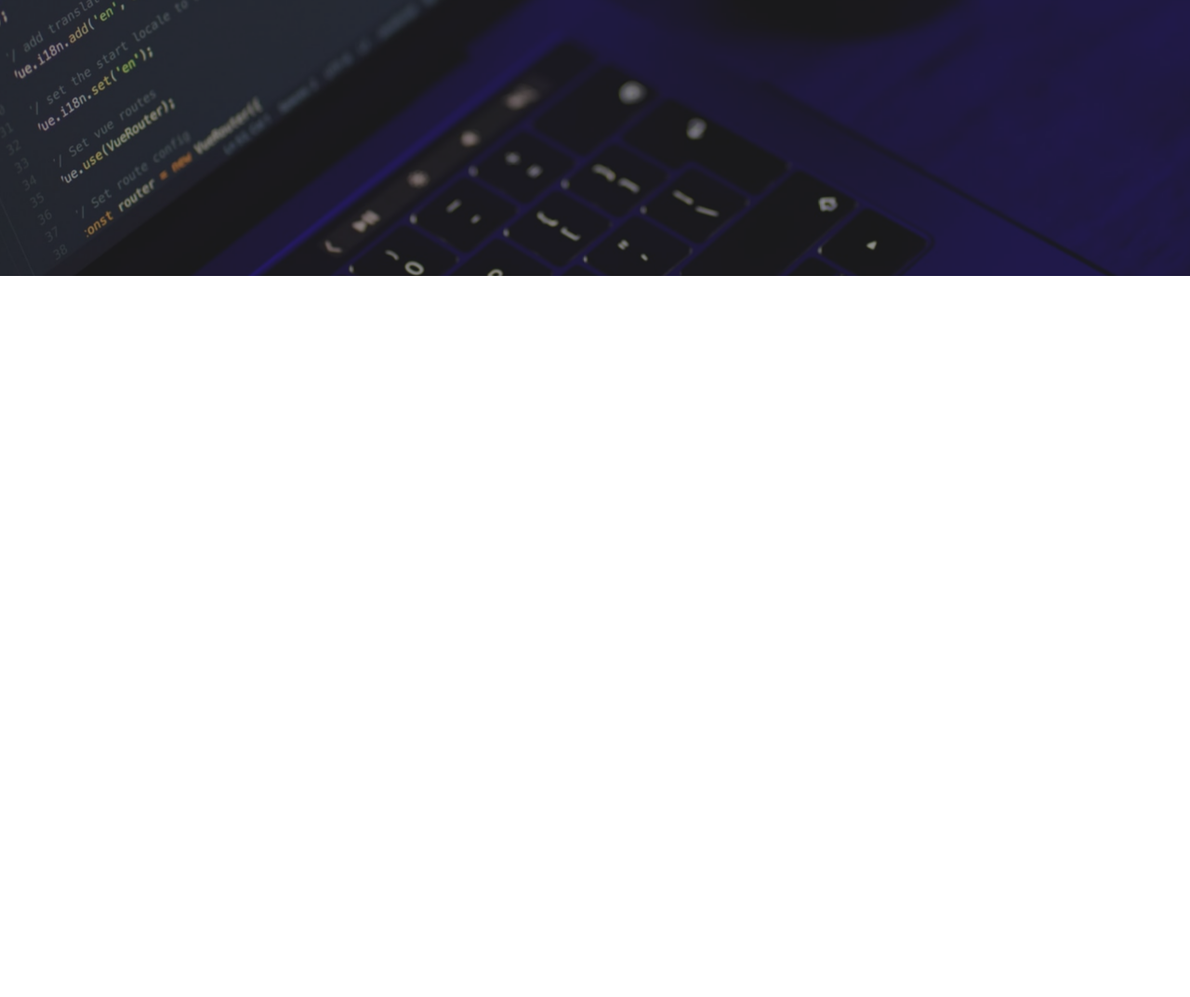
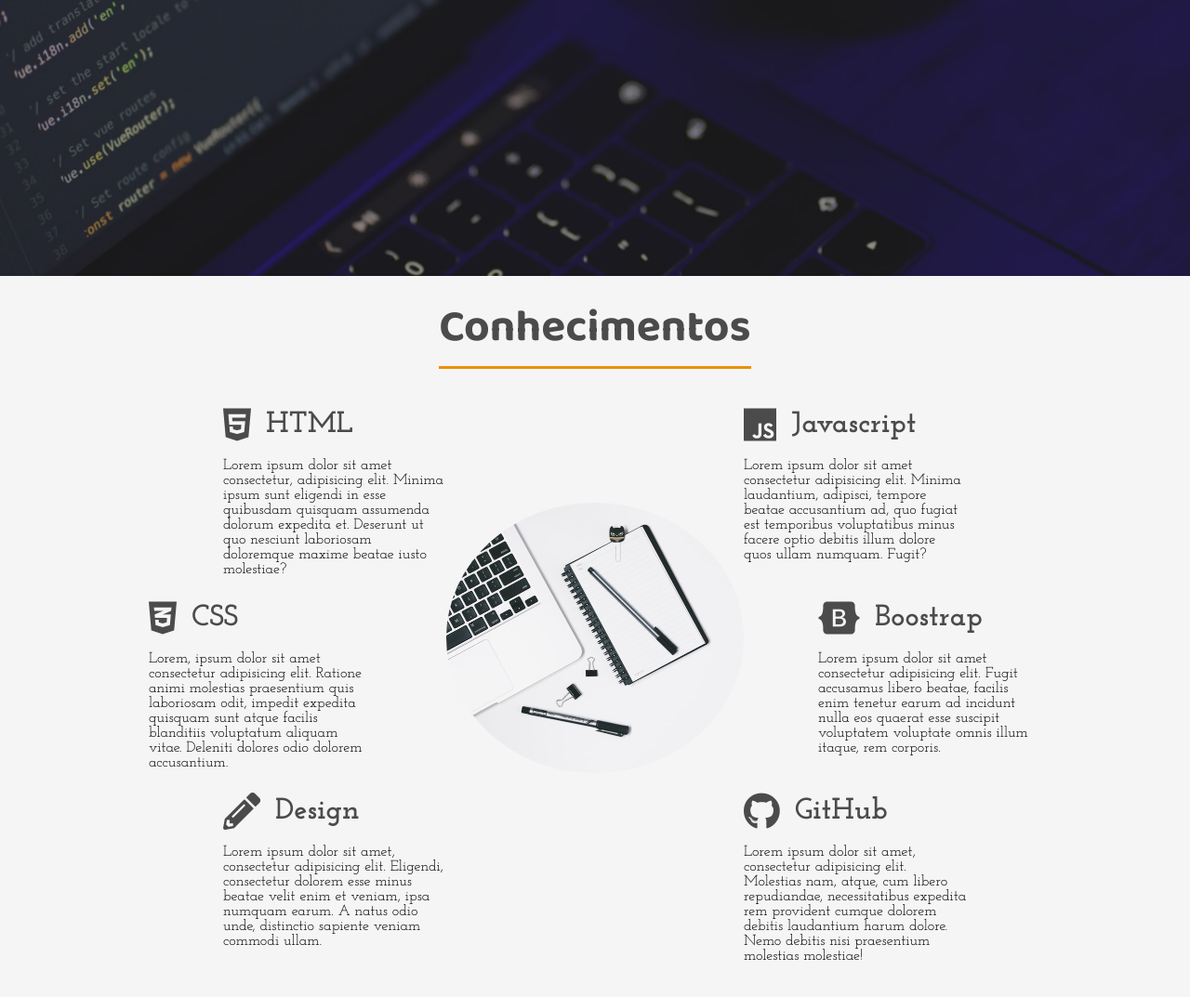
Before and after one commit to Natamoraes/portifolio, a plain HTML site: page index.html in a window 1280 px wide. Shown: the part 503-1576 px from the top of the page at 93% size. Before the commit the page ends 800 px from the top, so only its background shows below. Drawn offline with Linux system fonts and the light colour scheme.

Commit message:
:package: conhecimentos

```diff
--- a/index.html
+++ b/index.html
@@ -32,7 +32,7 @@
             </div>
         </header>
 
-        <div class="sidebar">
+        <aside class="sidebar">
             <nav>
                 <ul class="menu">
                     <li class="menu-item"><a href="#" class="menu-link">Home</a></li>
@@ -46,7 +46,73 @@
                 <a href="#"><i class="fab fa-instagram"></i></a>
                 <a href="#"><i class="fab fa-github-alt"></i></a>
             </div>
-        </div>
+        </aside>
+
+        <section class="sessao-conhecimentos">
+            <div class="sessao-header">
+                <h1>Conhecimentos</h1>
+            </div>
+            <div class="conhecimentos">
+                <div class="conhecimento">
+                    <div class="conhecimento-header">
+                        <i class="fab fa-html5"></i>
+                        <h3>HTML</h3>
+                    </div>
+                    <div class="conhecimento-text">
+                        <p>Lorem ipsum dolor sit amet consectetur, adipisicing elit. Minima ipsum sunt eligendi in esse quibusdam quisquam assumenda dolorum expedita et. Deserunt ut quo nesciunt laboriosam doloremque maxime beatae iusto molestiae?</p>
+                    </div>
+                </div>
+                <div class="conhecimento">
+                    <div class="conhecimento-header">
+                        <i class="fab fa-css3-alt"></i>
+                        <h3>CSS</h3>
+                    </div>
+                    <div class="conhecimento-text">
+                        <p>Lorem, ipsum dolor sit amet consectetur adipisicing elit. Ratione animi molestias praesentium quis laboriosam odit, impedit expedita quisquam sunt atque facilis blanditiis voluptatum aliquam vitae. Deleniti dolores odio dolorem accusantium.</p>
+                    </div>
+                </div>
+                <div class="conhecimento">
+                    <div class="conhecimento-header">
+                        <i class="fas fa-pencil-alt"></i>
+                        <h3>Design</h3>
+                    </div>
+                    <div class="conhecimento-text">
+                        <p>Lorem ipsum dolor sit amet, consectetur adipisicing elit. Eligendi, consectetur dolorem esse minus beatae velit enim et veniam, ipsa numquam earum. A natus odio unde, distinctio sapiente veniam commodi ullam.</p>
+                    </div>
+                </div>
+                <div class="conhecimento">
+                    <div class="conhecimento-header">
+                        <i class="fab fa-js"></i>
+                        <h3>Javascript</h3>
+                    </div>
+                    <div class="conhecimento-text">
+                        <p>Lorem ipsum dolor sit amet consectetur adipisicing elit. Minima laudantium, adipisci, tempore beatae accusantium ad, quo fugiat est temporibus voluptatibus minus facere optio debitis illum dolore quos ullam numquam. Fugit?</p>
+                    </div>
+                </div>
+                <div class="conhecimento">
+                    <div class="conhecimento-header">
+                        <i class="fab fa-bootstrap"></i>
+                        <h3>Boostrap</h3>
+                    </div>
+                    <div class="conhecimento-text">
+                        <p>Lorem ipsum dolor sit amet consectetur adipisicing elit. Fugit accusamus libero beatae, facilis enim tenetur earum ad incidunt nulla eos quaerat esse suscipit voluptatem voluptate omnis illum itaque, rem corporis.</p>
+                    </div>
+                </div>
+                <div class="conhecimento">
+                    <div class="conhecimento-header">
+                        <i class="fab fa-github"></i>
+                        <h3>GitHub</h3>
+                    </div>
+                    <div class="conhecimento-text">
+                        <p>Lorem ipsum dolor sit amet, consectetur adipisicing elit. Molestias nam, atque, cum libero repudiandae, necessitatibus expedita rem provident cumque dolorem debitis laudantium harum dolore. Nemo debitis nisi praesentium molestias molestiae!</p>
+                    </div>
+                </div>
+                <div class="conhecimentos-img-wrapper">
+                    <img src="Imagens/conhecimentos.jpg" alt="imagem conhecimento">
+                </div>
+            </div>
+        </section>
+
     </div>
 
 </body>
--- a/style.css
+++ b/style.css
@@ -204,3 +204,93 @@ header{
 .social-media i:hover{
     background-color: #FFB75E;
 }
+
+.conhecimentos{
+    display: grid;
+    grid-template-columns: repeat(16, 1fr);
+    grid-template-rows: repeat(6, 6rem);
+    row-gap: .5rem;
+}
+
+.conhecimento:nth-child(1){
+    grid-column: 4 / 7;
+    grid-row: 1 / 5;
+}
+
+.conhecimento:nth-child(2){
+    grid-column: 3 / 6;
+    grid-row: 3 / 5;
+}
+
+.conhecimento:nth-child(3){
+    grid-column: 4 / 7;
+    grid-row: 5 / -1;
+}
+
+.conhecimento:nth-child(4){
+    grid-column: 11 / 14;
+    grid-row: 1 / 3;
+}
+
+.conhecimento:nth-child(5){
+    grid-column: 12 / 15;
+    grid-row: 3 / 5;
+}
+
+.conhecimento:nth-child(6){
+    grid-column: 11 / 14;
+    grid-row: 5 / -1;
+}
+
+.sessao-conhecimentos{
+    background-color: #f5f5f5;
+    height: 100vh;
+}
+
+.sessao-header{
+    display: flex;
+    align-items: center;
+    justify-content: center;
+    padding-top: 1rem;
+}
+
+.sessao-header h1{
+    font-family: var(--font-primary);
+    font-size: 3rem;
+    color: #4b4b4b;
+    border-bottom: solid 3px #ED8F03;
+    margin-bottom: 2.5rem;
+}
+
+.conhecimento-header{
+    display: flex;
+    align-items: center;
+    color: #4b4b4b;
+}
+
+.conhecimento-header i{
+    font-size: 2.5rem;
+}
+
+.conhecimento-header h3{
+    font-family: var(--font-secundary);
+    font-size: 2rem;
+    padding-left: 1rem;
+}
+
+.conhecimento-text{
+    font-family: var(--font-secundary);
+    margin-top: 1rem;
+}
+
+.conhecimentos-img-wrapper{
+    grid-column: 7 / 11;
+    grid-row: 2 / 6;
+    width: 100%;
+}
+
+.conhecimentos-img-wrapper img{
+    object-fit: cover;
+    width: 100%;
+    border-radius: 50%;
+}
```
Also changed, not shown: Imagens/conhecimentos.jpg (added).
